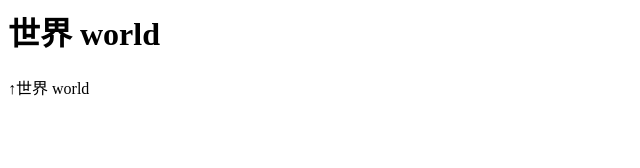
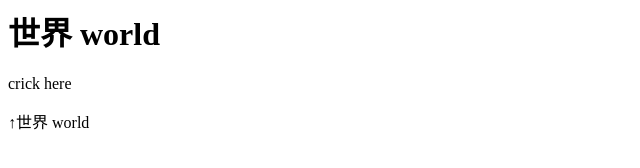
Before and after one commit to ankoromochi23/ankoromochi23.github.io, a plain HTML site: page index.html in a window 1280 px wide. Shown: the whole page, without its empty margins (0-640 px from the left). Drawn offline with Linux system fonts and the light colour scheme.

Commit message:
Update index.html

```diff
--- a/index.html
+++ b/index.html
@@ -6,7 +6,7 @@
 </head>
 <body>
   <h1>世界 world</h1>
-  <a herf="https://www.google.co.jp/maps/@42.8800722,132.8486342,10126305m/data=!3m1!1e3?hl=ja&entry=ttu&g_ep=EgoyMDI0MDkxMS4wIKXMDSoASAFQAw%3D%3D"title="googlemap"></a>
+  <a herf="https://www.google.co.jp/maps/@42.8800722,132.8486342,10126305m/data=!3m1!1e3?hl=ja&entry=ttu&g_ep=EgoyMDI0MDkxMS4wIKXMDSoASAFQAw%3D%3D"title="googlemap">crick here</a>
   <p>↑世界 world</p>
 </body>
 </html>
```
